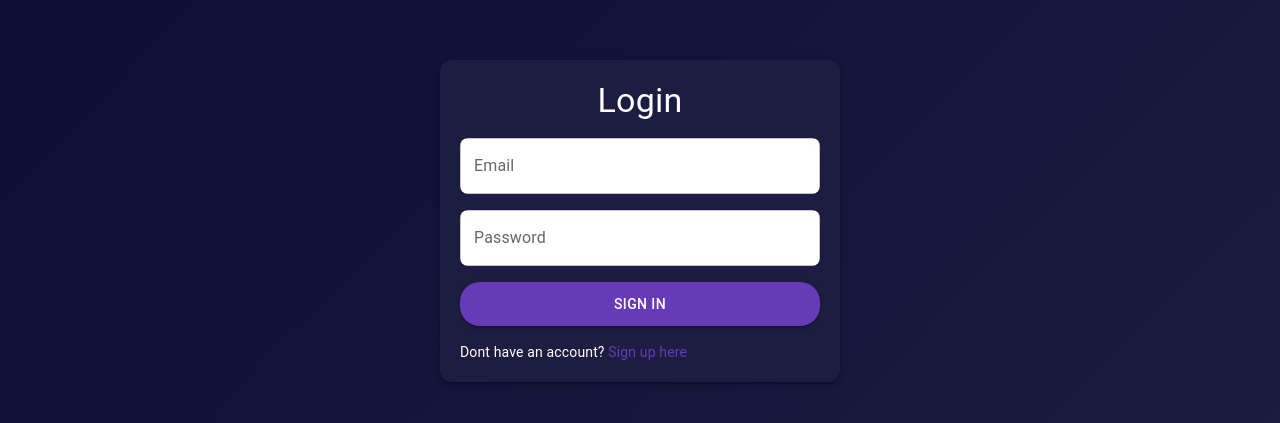
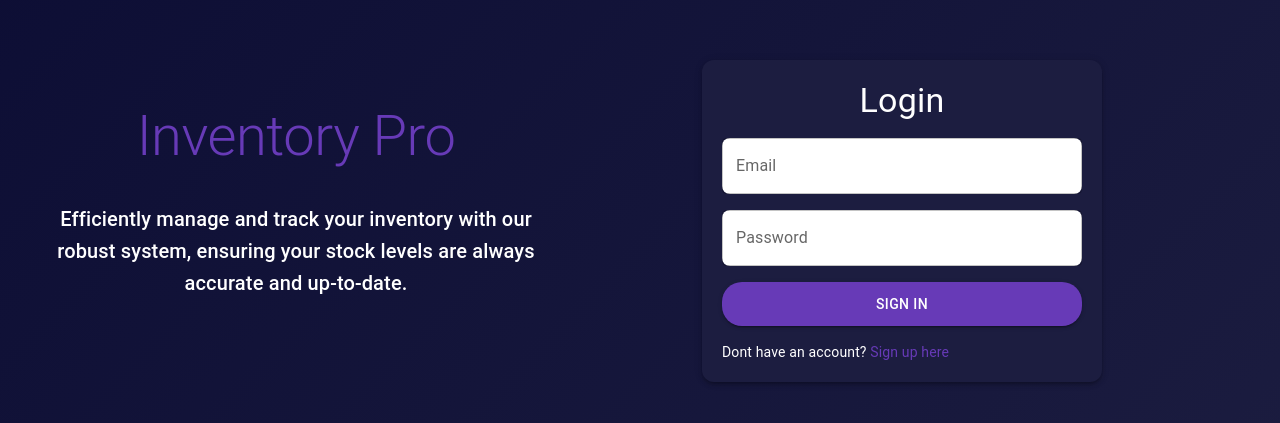
Before and after one commit to dnyl28/Inventory-Pro, a Next.js app: page /login in a window 1280 px wide. Shown: the part 179-602 px from the top of the page. Built offline with nearby package versions, Linux system fonts and the light colour scheme.

Commit message:
Login and Signup UI Updates

```diff
--- a/app/login/page.js
+++ b/app/login/page.js
@@ -3,7 +3,7 @@
 import { useState } from 'react';
 import { useRouter } from 'next/navigation';
 import { signInWithEmail } from '@/services/firebaseAuth'; // Import the signInWithEmail function
-import { Box, Typography, TextField, Button, Stack, Paper } from '@mui/material';
+import { Box, Typography, TextField, Button, Stack, Paper, Grid } from '@mui/material';
 
 const gradientBackground = {
   background: 'linear-gradient(135deg, #0c0d34 0%, #1c1d40 100%)',
@@ -38,6 +38,16 @@ const buttonStyles = {
   },
 };
 
+const leftSectionStyles = {
+  padding: '40px',
+  display: 'flex',
+  flexDirection: 'column',
+  alignItems: 'center',
+  justifyContent: 'center',
+  color: 'white',
+  textAlign: { xs: 'center', md: 'left' },
+};
+
 export default function Login() {
   const [email, setEmail] = useState('');
   const [password, setPassword] = useState('');
@@ -55,6 +65,20 @@ export default function Login() {
 
   return (
     <Box sx={gradientBackground}>
+      <Grid container spacing={2} alignItems="center" justifyContent="space-around">
+        {/* Left section */}
+        <Grid item xs={12} md={5} sx={leftSectionStyles}>
+          <Typography variant="h2" sx={{ color: '#673AB7', mb: 4, fontSize: { xs: '2.5rem', md: '3.5rem' } }}>
+            Inventory Pro
+          </Typography>
+          <Typography variant="h6" sx={{ textAlign: 'center' }}>
+            Efficiently manage and track your inventory with our robust system,
+            ensuring your stock levels are always accurate and up-to-date.
+          </Typography>
+        </Grid>
+
+        {/* Sign-in form */}
+        <Grid item xs={12} md={5}>
           <Paper elevation={3} sx={paperStyles}>
             <Typography variant="h4" sx={{ color: 'white', mb: 2 }}>
               Login
@@ -90,6 +114,8 @@ export default function Login() {
               </Typography>
             </Stack>
           </Paper>
+        </Grid>
+      </Grid>
     </Box>
   );
 }
--- a/app/page.js
+++ b/app/page.js
@@ -425,7 +425,7 @@ export default function Home() {
                           </IconButton>
                         </Box>
                         <Box display="flex" flexDirection="column" alignItems="center" sx={{ marginRight: 2 }}>
-                          <Image src={imageURL} alt={name} style={{ width: '50px', height: '50px', borderRadius: '8px' }} />
+                          <Image src={imageURL} alt={name} width={'50'} height={'50'} style={{ borderRadius: '8px' }} />
                         </Box>
                         <Box>
                           <Button variant="contained" sx={removeButtonStyles} onClick={() => removeItem(name)}>
--- a/next.config.mjs
+++ b/next.config.mjs
@@ -1,4 +1,8 @@
 /** @type {import('next').NextConfig} */
-const nextConfig = {};
+const nextConfig = {
+    images: {
+      domains: ['www.collinsdictionary.com'],
+    },
+  };
 
-export default nextConfig;
+  export default nextConfig;
```
Also changed, not shown: app/signup/page.js (+42 -3 lines). Lines whose indentation alone changed are shown as unchanged.
